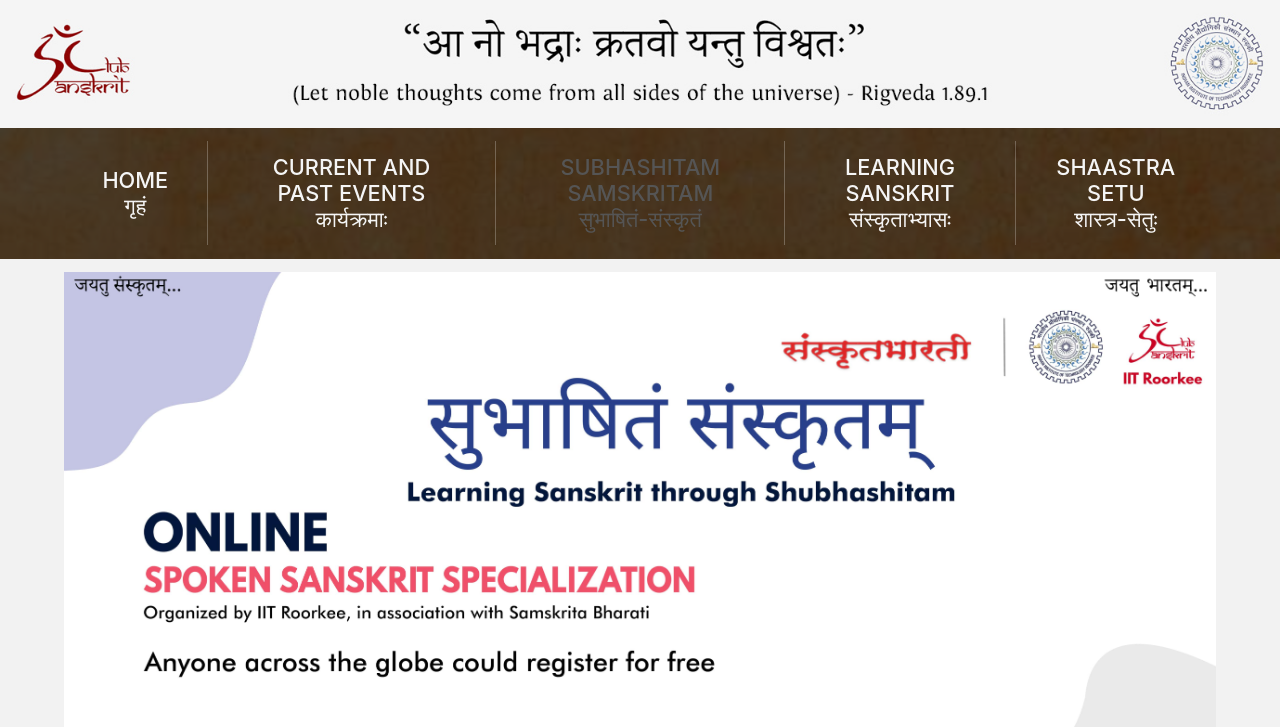
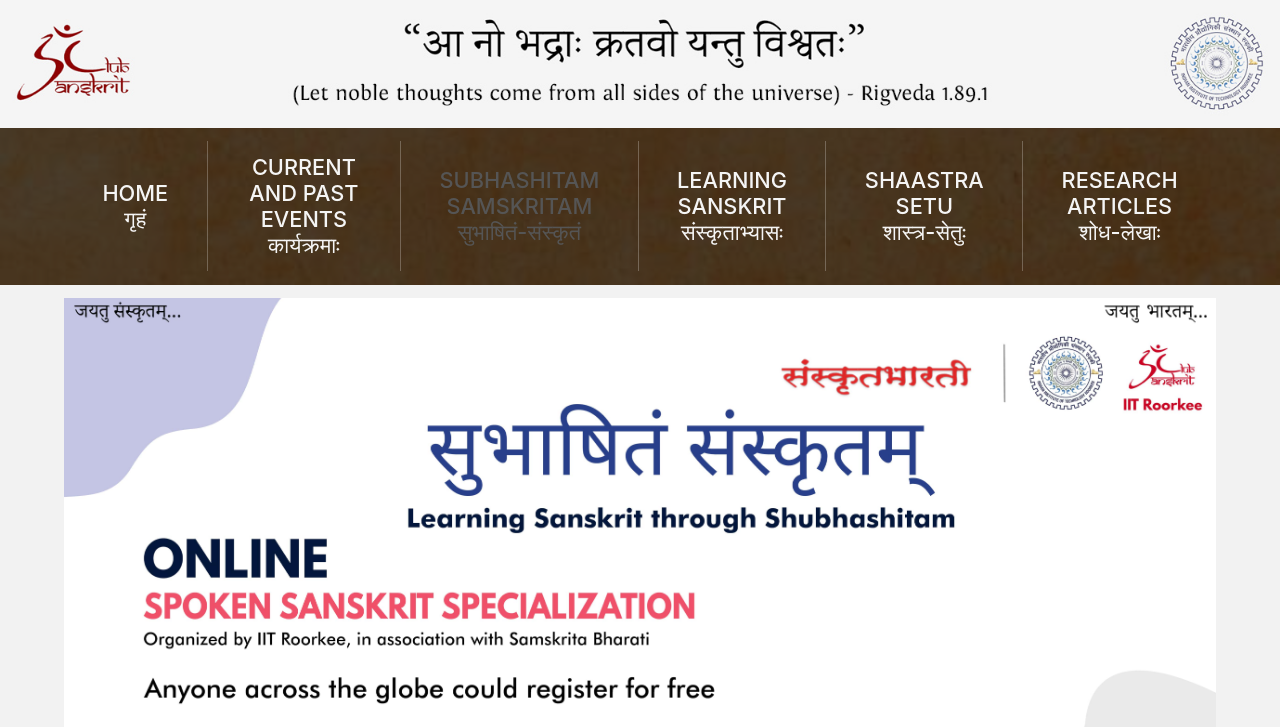
Before and after one commit to sudarshanam16/Nk272.github.io, a plain HTML site: page subhashitam.html in a window 1280 px wide. Shown: the top 727 px of the page. Drawn offline with Linux system fonts and the light colour scheme.

Commit message:
tabs applied to all pages

```diff
--- a/subhashitam.html
+++ b/subhashitam.html
@@ -104,6 +104,13 @@
               </a></h3>
             </header>
           </div>
+	<div>
+		<header>
+			<h3><a href="research.html">Research Articles<br>
+					शोध-लेखाः</a></h3>
+		</header>
+	</div>
+
 
         </div>
       </div>
```
